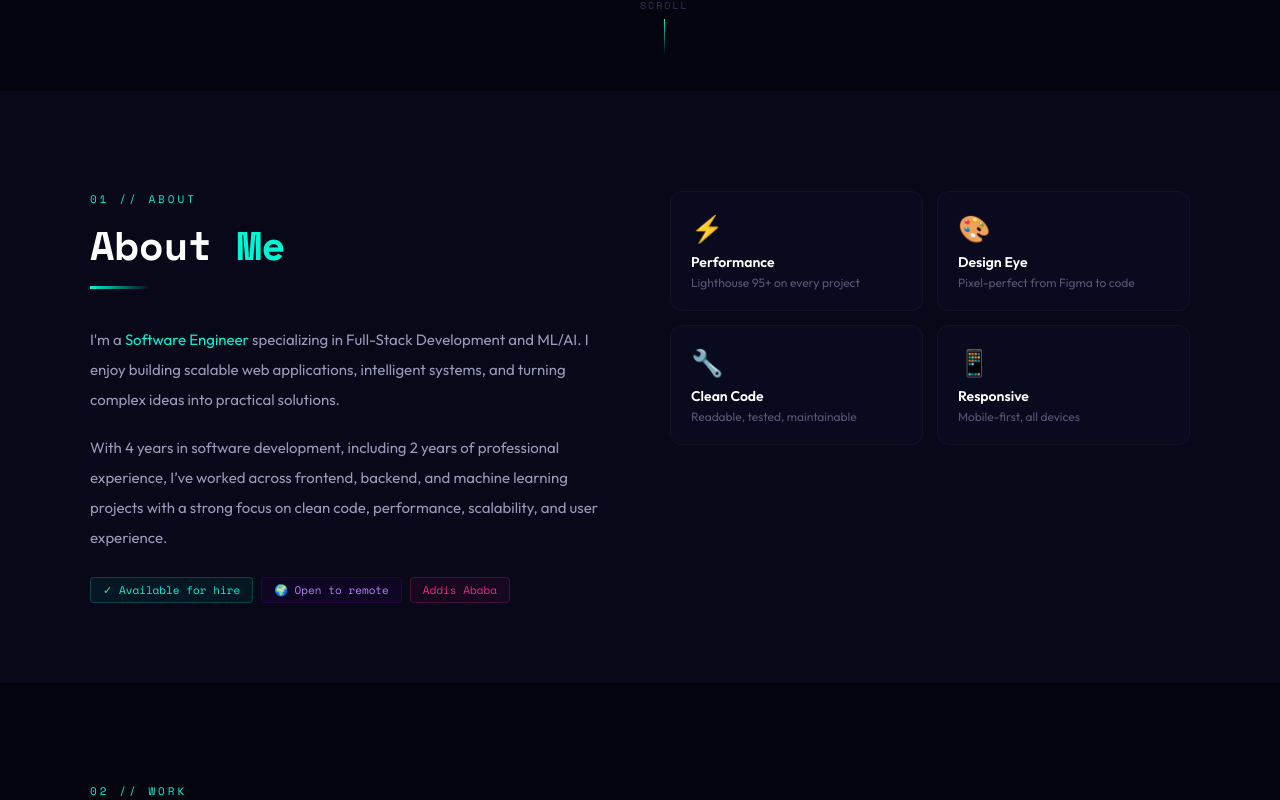
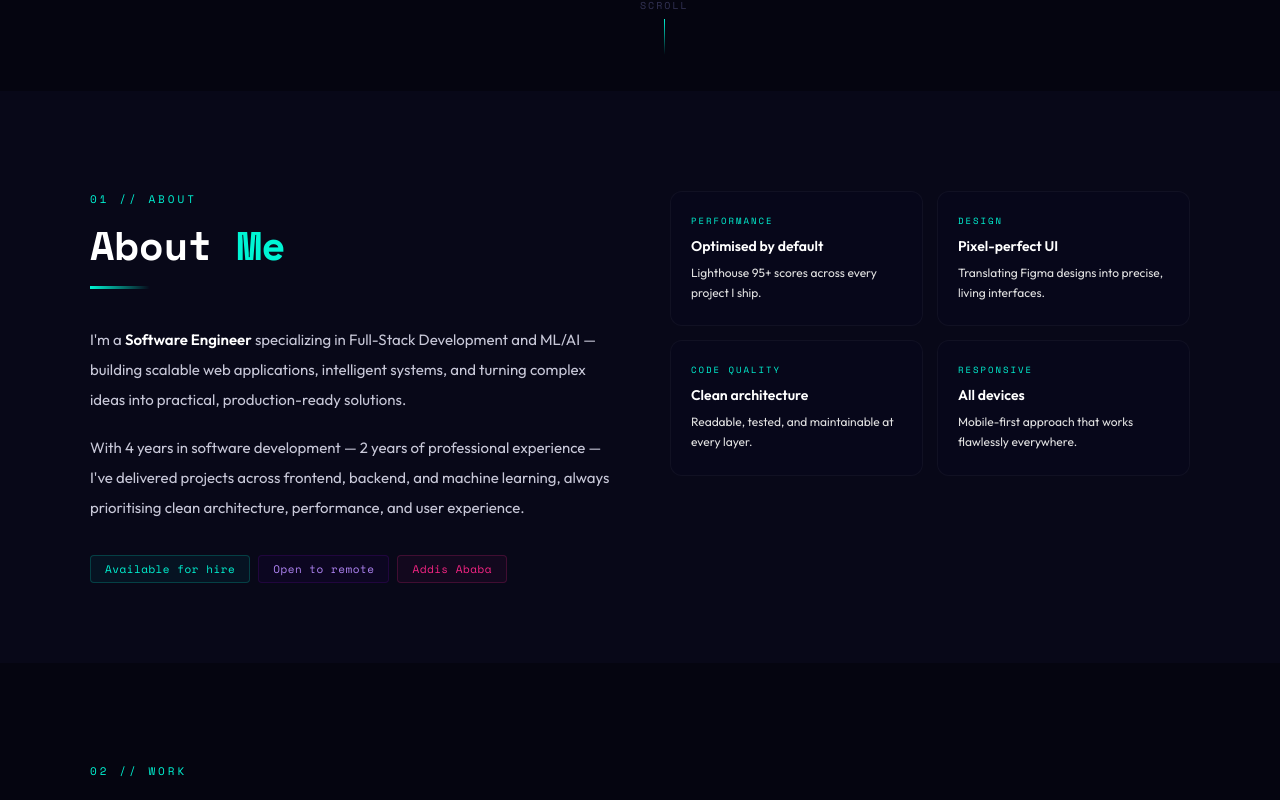
Before and after one commit to kirubel4/kirubelPortfolio, a Next.js app: page / in a window 1280 px wide. Shown: the part 709-1509 px from the top of the page. Built offline with nearby package versions, Linux system fonts and the light colour scheme.

Commit message:
about me

```diff
--- a/components/AboutSection.jsx
+++ b/components/AboutSection.jsx
@@ -23,6 +23,7 @@ export default function AboutSection() {
           alignItems: "start",
         }}
       >
+        {/* Left — Text */}
         <div>
           <AnimSection delay={0}>
             <p
@@ -60,67 +61,50 @@ export default function AboutSection() {
           <AnimSection delay={0.1}>
             <p
               style={{
-                color: "#9999bb",
+                color: "#c8c8d8",
                 fontSize: 15,
                 lineHeight: 2,
                 marginBottom: 18,
               }}
             >
-              I'm a <span style={{ color: "#00f5d4" }}>Software Engineer</span>{" "}
-              specializing in Full-Stack Development and ML/AI. I enjoy building
+              I'm a{" "}
+              <span style={{ color: "#fff", fontWeight: 600 }}>
+                Software Engineer
+              </span>{" "}
+              specializing in Full-Stack Development and ML/AI — building
               scalable web applications, intelligent systems, and turning
-              complex ideas into practical solutions.
+              complex ideas into practical, production-ready solutions.
             </p>
 
             <p
               style={{
-                color: "#9999bb",
+                color: "#c8c8d8",
                 fontSize: 15,
                 lineHeight: 2,
-                marginBottom: 24,
+                marginBottom: 32,
               }}
             >
-              With 4 years in software development, including 2 years of
-              professional experience, I’ve worked across frontend, backend, and
-              machine learning projects with a strong focus on clean code,
-              performance, scalability, and user experience.
+              With 4 years in software development — 2 years of professional
+              experience — I've delivered projects across frontend, backend, and
+              machine learning, always prioritising clean architecture,
+              performance, and user experience.
             </p>
-            <div
-              style={{
-                display: "flex",
-                flexWrap: "wrap",
-                gap: 8,
-                marginTop: 8,
-              }}
-            >
+
+            <div style={{ display: "flex", flexWrap: "wrap", gap: 8 }}>
               {[
-                {
-                  text: "✓ Available for hire",
-                  bg: "#00f5d411",
-                  color: "#00f5d4",
-                  border: "#00f5d433",
-                },
-                {
-                  text: "🌍 Open to remote",
-                  bg: "#7209b711",
-                  color: "#b085f5",
-                  border: "#7209b733",
-                },
-                {
-                  text: "Addis Ababa",
-                  bg: "#f7258511",
-                  color: "#f72585",
-                  border: "#f7258533",
-                },
+                { text: "Available for hire", color: "#00f5d4", border: "#00f5d433", bg: "#00f5d40d" },
+                { text: "Open to remote",     color: "#b085f5", border: "#7209b733", bg: "#7209b70d" },
+                { text: "Addis Ababa",        color: "#f72585", border: "#f7258533", bg: "#f725850d" },
               ].map((t) => (
                 <span
                   key={t.text}
                   style={{
                     display: "inline-block",
-                    padding: "4px 12px",
+                    padding: "5px 14px",
                     borderRadius: 4,
                     fontSize: 11,
                     fontFamily: "'Space Mono',monospace",
+                    letterSpacing: "0.5px",
                     background: t.bg,
                     color: t.color,
                     border: `1px solid ${t.border}`,
@@ -133,6 +117,7 @@ export default function AboutSection() {
           </AnimSection>
         </div>
 
+        {/* Right — Cards */}
         <AnimSection delay={0.2}>
           <div
             className="about-cards"
@@ -140,58 +125,71 @@ export default function AboutSection() {
           >
             {[
               {
-                icon: "⚡",
-                title: "Performance",
-                desc: "Lighthouse 95+ on every project",
+                label: "PERFORMANCE",
+                title: "Optimised by default",
+                desc: "Lighthouse 95+ scores across every project I ship.",
               },
               {
-                icon: "🎨",
-                title: "Design Eye",
-                desc: "Pixel-perfect from Figma to code",
+                label: "DESIGN",
+                title: "Pixel-perfect UI",
+                desc: "Translating Figma designs into precise, living interfaces.",
               },
               {
-                icon: "🔧",
-                title: "Clean Code",
-                desc: "Readable, tested, maintainable",
+                label: "CODE QUALITY",
+                title: "Clean architecture",
+                desc: "Readable, tested, and maintainable at every layer.",
               },
               {
-                icon: "📱",
-                title: "Responsive",
-                desc: "Mobile-first, all devices",
+                label: "RESPONSIVE",
+                title: "All devices",
+                desc: "Mobile-first approach that works flawlessly everywhere.",
               },
             ].map((card) => (
               <div
                 key={card.title}
                 style={{
-                  background: "#0a0a1e",
-                  border: "1px solid #ffffff08",
+                  background: "#07071a",
+                  border: "1px solid #ffffff0a",
                   borderRadius: 12,
-                  padding: 20,
+                  padding: "22px 20px",
                   transition: "all 0.3s",
                 }}
                 onMouseEnter={(e) => {
-                  e.currentTarget.style.borderColor = "#00f5d444";
+                  e.currentTarget.style.borderColor = "#00f5d433";
                   e.currentTarget.style.transform = "translateY(-4px)";
+                  e.currentTarget.style.background = "#0a0a22";
                 }}
                 onMouseLeave={(e) => {
-                  e.currentTarget.style.borderColor = "#ffffff08";
+                  e.currentTarget.style.borderColor = "#ffffff0a";
                   e.currentTarget.style.transform = "none";
+                  e.currentTarget.style.background = "#07071a";
                 }}
               >
-                <div style={{ fontSize: 26, marginBottom: 8 }}>{card.icon}</div>
-                <div
+                <p
+                  style={{
+                    color: "#00f5d4",
+                    fontSize: 9,
+                    fontFamily: "'Space Mono',monospace",
+                    letterSpacing: "2px",
+                    marginBottom: 10,
+                  }}
+                >
+                  {card.label}
+                </p>
+                <p
                   style={{
                     color: "#fff",
                     fontSize: 14,
                     fontWeight: 600,
-                    marginBottom: 4,
+                    marginBottom: 6,
+                    lineHeight: 1.4,
                   }}
                 >
                   {card.title}
-                </div>
-                <div style={{ color: "#555577", fontSize: 12 }}>
+                </p>
+                <p style={{ color: "#6666888", fontSize: 12, lineHeight: 1.7 }}>
                   {card.desc}
-                </div>
+                </p>
               </div>
             ))}
           </div>
```
